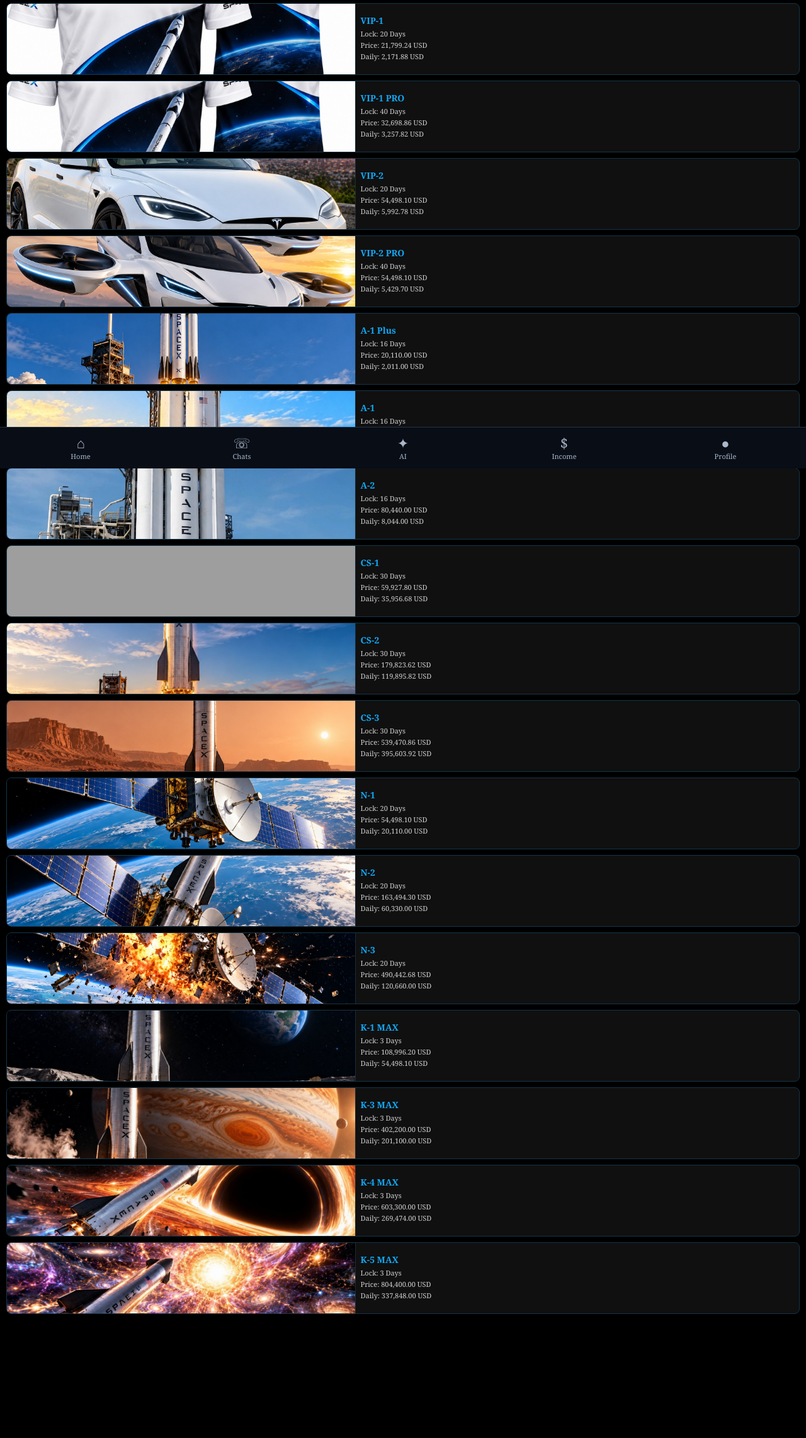
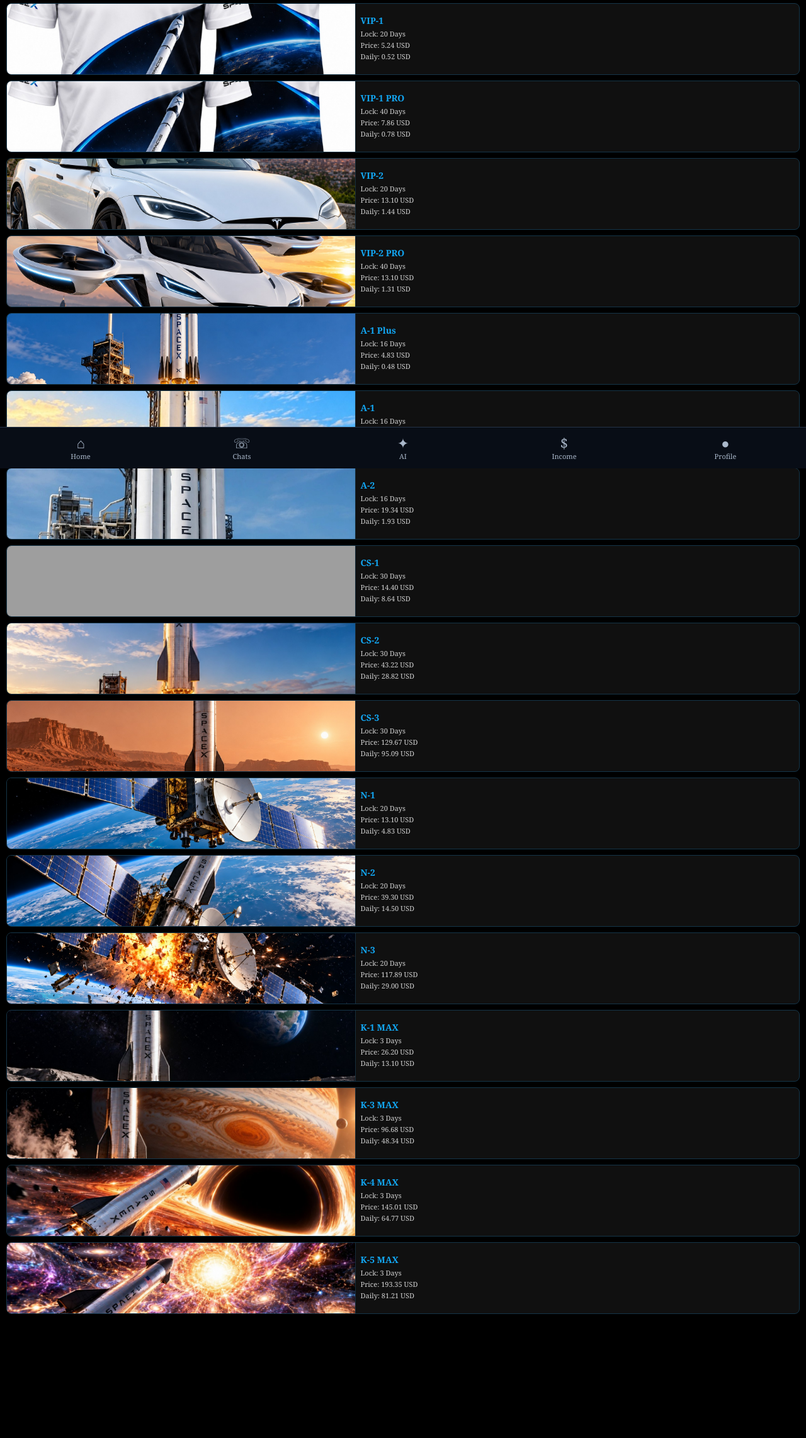
Before and after one commit to forextry298-del/space-x-platform, a Flask app: page /ai in a window 1280 px wide. Shown: the part 56-2340 px from the top of the page at 63% size. Run offline with Flask 3, Linux system fonts and the light colour scheme; the visitor is signed in with stand-in values (Sample User, id 1); grey boxes are pictures that could not be loaded.

Commit message:
Fix AI machine USD catalog prices

```diff
--- a/app.py
+++ b/app.py
@@ -164,7 +164,18 @@ def dashboard():
 def ai():
     if "uid" not in session:
         return redirect(url_for("login"))
-    return render_template("ai.html")
+    machines = [
+        {
+            "series": item[0],
+            "name": name,
+            "days": item[1],
+            "price": item[2],
+            "daily": item[3],
+            "image": item[4],
+        }
+        for name, item in MACHINE_CATALOG.items()
+    ]
+    return render_template("ai.html", machines=machines)
 
 
 @app.route("/income")
--- a/templates/ai.html
+++ b/templates/ai.html
@@ -13,26 +13,12 @@
   </nav>
 
   <main class="sx-machine-list">
-    {% set machines = [
-      ('VIP Series','VIP-1','20','21,799.24','2,171.88','x1'),
-      ('VIP Series','VIP-1 PRO','40','32,698.86','3,257.82','x1'),
-      ('VIP Series','VIP-2','20','54,498.10','5,992.78','x2'),
-      ('VIP Series','VIP-2 PRO','40','54,498.10','5,429.70','x2'),
-      ('A Series','A-1 Plus','16','20,110.00','2,011.00','x1'),
-      ('A Series','A-1','16','32,698.86','3,257.82','x1'),
-      ('A Series','A-2','16','80,440.00','8,044.00','x1'),
-      ('CS series','CS-1','30','59,927.80','35,956.68','x1'),
-      ('CS series','CS-2','30','179,823.62','119,895.82','x2'),
-      ('CS series','CS-3','30','539,470.86','395,603.92','x3'),
-      ('N series','N-1','20','54,498.10','20,110.00','x1'),
-      ('N series','N-2','20','163,494.30','60,330.00','x2'),
-      ('N series','N-3','20','490,442.68','120,660.00','x3'),
-      ('K series','K-1 MAX','3','108,996.20','54,498.10','x1'),
-      ('K series','K-3 MAX','3','402,200.00','201,100.00','x3'),
-      ('K series','K-4 MAX','3','603,300.00','269,474.00','x3'),
-      ('K series','K-5 MAX','3','804,400.00','337,848.00','x3')
-    ] %}
-    {% for series, name, days, price, daily, quantity in machines %}
+    {% for machine in machines %}
+    {% set series = machine.series %}
+    {% set name = machine.name %}
+    {% set days = machine.days %}
+    {% set price = "%.2f"|format(machine.price) %}
+    {% set daily = "%.2f"|format(machine.daily) %}
     <article class="sx-machine-card"
       data-machine-series="{{ series }}"
       onclick="window.location.href='{{ url_for('machine_detail', machine_code=name) }}'"
@@ -41,42 +27,42 @@
       <div class="sx-machine-image">
         {% if name in ['VIP-1', 'VIP-1 PRO'] %}
         <img src="{{ url_for('static', filename='images/vip1-space-x.png') }}"
-             alt="Space X {{ name }}" class="sx-machine-photo">
+             alt="Space X {{ name }}" class="sx-machine-photo" loading="lazy" decoding="async">
         {% elif name == 'VIP-2' %}
         <img src="{{ url_for('static', filename='images/vip2-tesla.png') }}"
-             alt="Tesla for VIP-2" class="sx-machine-photo">
+             alt="Tesla for VIP-2" class="sx-machine-photo" loading="lazy" decoding="async">
         {% elif name == 'VIP-2 PRO' %}
         <img src="{{ url_for('static', filename='images/vip2-pro-tesla.png') }}"
-             alt="Flying Tesla for VIP-2 PRO" class="sx-machine-photo">
+             alt="Flying Tesla for VIP-2 PRO" class="sx-machine-photo" loading="lazy" decoding="async">
         {% elif name == 'CS-1' %}
-        <img src="{{ url_for('static', filename='images/cs1-rocket.png') }}" alt="CS-1 rocket" class="sx-machine-photo">
+        <img src="{{ url_for('static', filename='images/cs1-rocket.png') }}" alt="CS-1 rocket" class="sx-machine-photo" loading="lazy" decoding="async">
         {% elif name == 'CS-2' %}
-        <img src="{{ url_for('static', filename='images/cs2-rocket.png') }}" alt="CS-2 rocket" class="sx-machine-photo">
+        <img src="{{ url_for('static', filename='images/cs2-rocket.png') }}" alt="CS-2 rocket" class="sx-machine-photo" loading="lazy" decoding="async">
         {% elif name == 'CS-3' %}
-        <img src="{{ url_for('static', filename='images/cs3-rocket.png') }}" alt="CS-3 rocket" class="sx-machine-photo">
+        <img src="{{ url_for('static', filename='images/cs3-rocket.png') }}" alt="CS-3 rocket" class="sx-machine-photo" loading="lazy" decoding="async">
         {% elif name == 'N-1' %}
-        <img src="{{ url_for('static', filename='images/n1-satellite.png') }}" alt="N-1 satellite" class="sx-machine-photo">
+        <img src="{{ url_for('static', filename='images/n1-satellite.png') }}" alt="N-1 satellite" class="sx-machine-photo" loading="lazy" decoding="async">
         {% elif name == 'N-2' %}
-        <img src="{{ url_for('static', filename='images/n2-rocket-satellite.png') }}" alt="N-2 rocket and satellite" class="sx-machine-photo">
+        <img src="{{ url_for('static', filename='images/n2-rocket-satellite.png') }}" alt="N-2 rocket and satellite" class="sx-machine-photo" loading="lazy" decoding="async">
         {% elif name == 'N-3' %}
-        <img src="{{ url_for('static', filename='images/n3-satellite-explosion.png') }}" alt="N-3 satellite explosion" class="sx-machine-photo">
+        <img src="{{ url_for('static', filename='images/n3-satellite-explosion.png') }}" alt="N-3 satellite explosion" class="sx-machine-photo" loading="lazy" decoding="async">
         {% elif name == 'K-1 MAX' %}
-        <img src="{{ url_for('static', filename='images/k1-moon-rocket.jpg') }}" alt="K-1 MAX rocket on the Moon" class="sx-machine-photo" loading="eager" fetchpriority="high" decoding="async">
+        <img src="{{ url_for('static', filename='images/k1-moon-rocket.jpg') }}" alt="K-1 MAX rocket on the Moon" class="sx-machine-photo" loading="lazy" decoding="async">
         {% elif name == 'K-3 MAX' %}
-        <img src="{{ url_for('static', filename='images/k2-jupiter-rocket.jpg') }}" alt="K-3 MAX rocket near Jupiter" class="sx-machine-photo" loading="eager" decoding="async">
+        <img src="{{ url_for('static', filename='images/k2-jupiter-rocket.jpg') }}" alt="K-3 MAX rocket near Jupiter" class="sx-machine-photo" loading="lazy" decoding="async">
         {% elif name == 'K-4 MAX' %}
-        <img src="{{ url_for('static', filename='images/k3-black-hole-rocket.jpg') }}" alt="K-4 MAX rocket near a black hole" class="sx-machine-photo" loading="eager" decoding="async">
+        <img src="{{ url_for('static', filename='images/k3-black-hole-rocket.jpg') }}" alt="K-4 MAX rocket near a black hole" class="sx-machine-photo" loading="lazy" decoding="async">
         {% elif name == 'K-5 MAX' %}
-        <img src="{{ url_for('static', filename='images/k4-universe-rocket.jpg') }}" alt="K-5 MAX rocket in the universe" class="sx-machine-photo" loading="eager" decoding="async">
+        <img src="{{ url_for('static', filename='images/k4-universe-rocket.jpg') }}" alt="K-5 MAX rocket in the universe" class="sx-machine-photo" loading="lazy" decoding="async">
         {% elif name == 'A-1 Plus' %}
         <img src="{{ url_for('static', filename='images/a1-plus-rocket.png') }}"
-             alt="A-1 Plus rocket" class="sx-machine-photo">
+             alt="A-1 Plus rocket" class="sx-machine-photo" loading="lazy" decoding="async">
         {% elif name == 'A-1' %}
         <img src="{{ url_for('static', filename='images/a1-rocket.jpg') }}"
-             alt="A-1 rocket" class="sx-machine-photo">
+             alt="A-1 rocket" class="sx-machine-photo" loading="lazy" decoding="async">
         {% elif name == 'A-2' %}
         <img src="{{ url_for('static', filename='images/a2-rocket.jpg') }}"
-             alt="A-2 rocket" class="sx-machine-photo">
+             alt="A-2 rocket" class="sx-machine-photo" loading="lazy" decoding="async">
         {% else %}
         <span class="sx-image-placeholder">Machine image</span>
         {% endif %}
```
